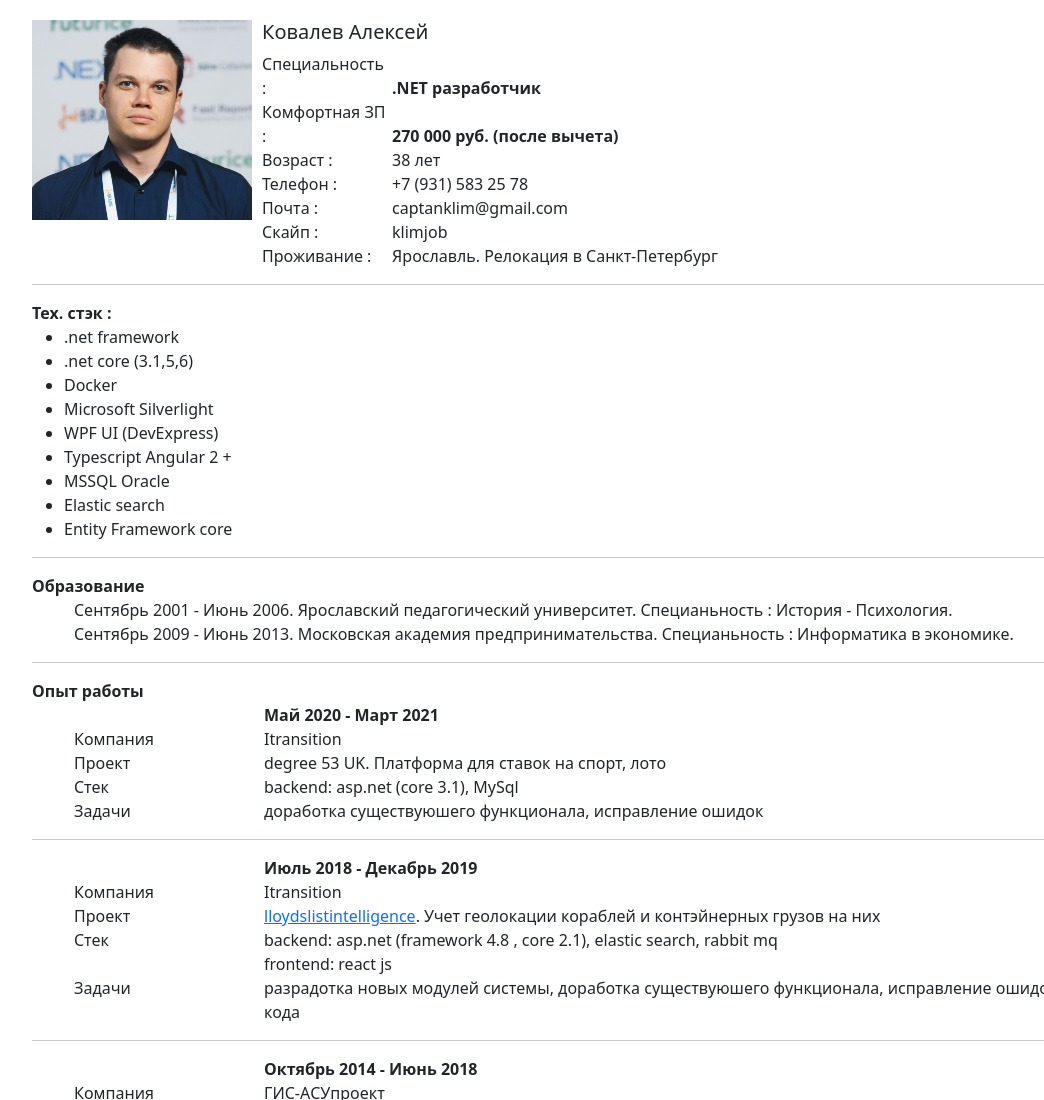
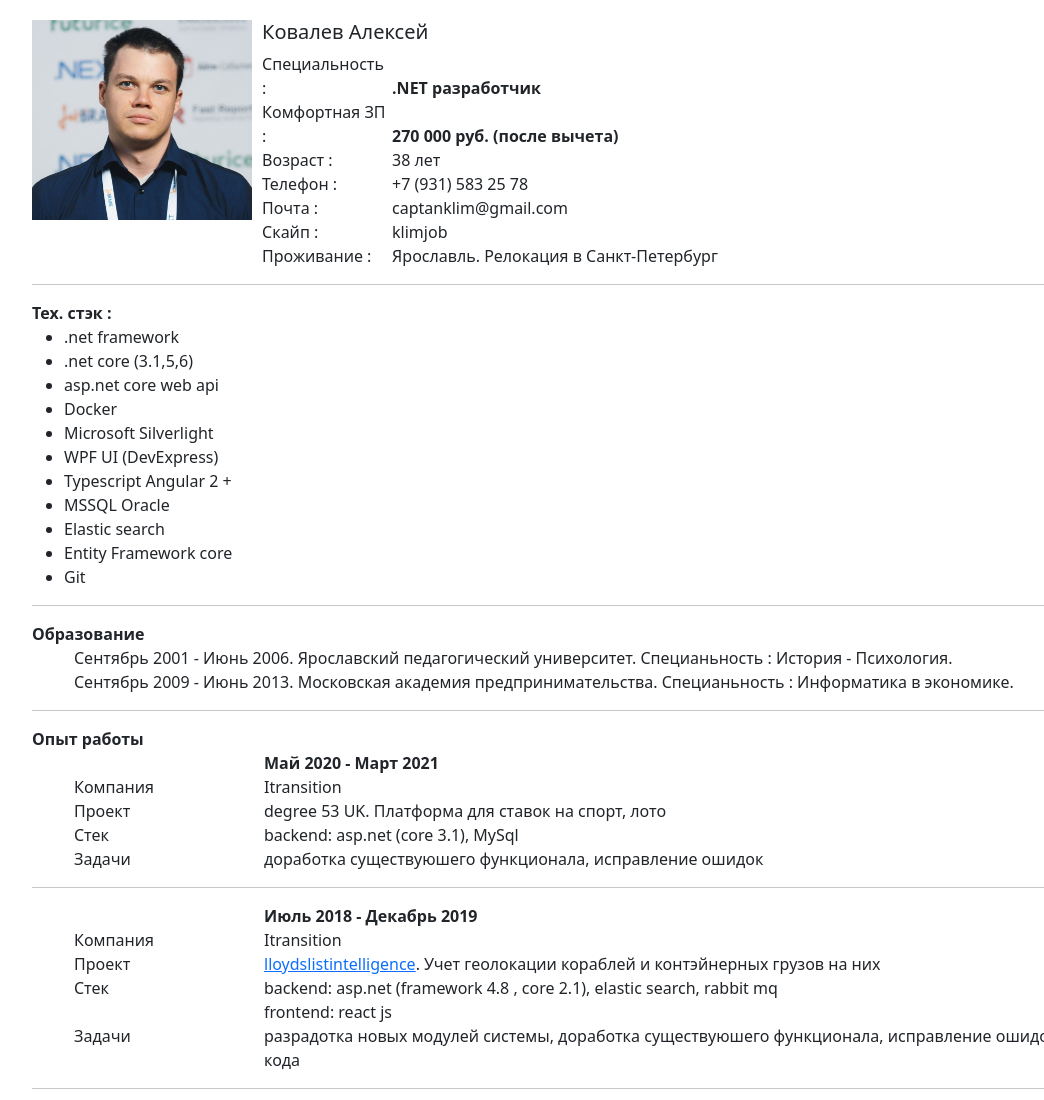
Before and after one commit to captan-klim/captan-klim.github.io, a plain HTML site: page index.html in a window 1280 px wide. Shown: the top 1100 px of the page, without its empty margins (8-1052 px from the left). Drawn offline with Linux system fonts and the light colour scheme.

Commit message:
updated cv

```diff
--- a/index.html
+++ b/index.html
@@ -30,6 +30,7 @@
     <ul>
       <li>.net framework</li>
       <li>.net core (3.1,5,6)</li>
+      <li>asp.net core web api</li>
       <li>Docker</li>
       <li>Microsoft Silverlight</li>
       <li>WPF UI (DevExpress)</li>
@@ -37,6 +38,7 @@
       <li>MSSQL Oracle</li>
       <li>Elastic search</li>
       <li>Entity Framework core</li>
+      <li>Git</li>
     </ul>
     <hr>
   </div>
```
